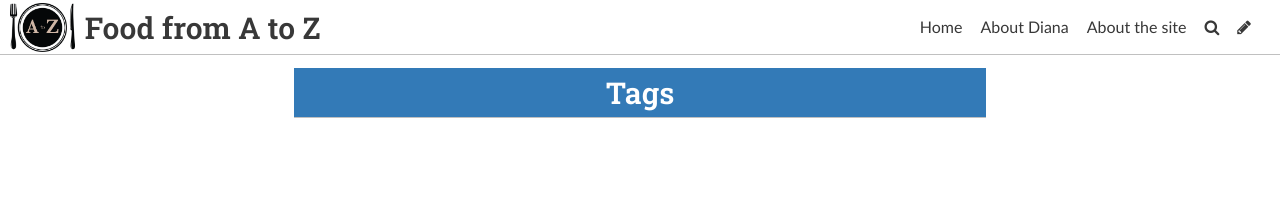
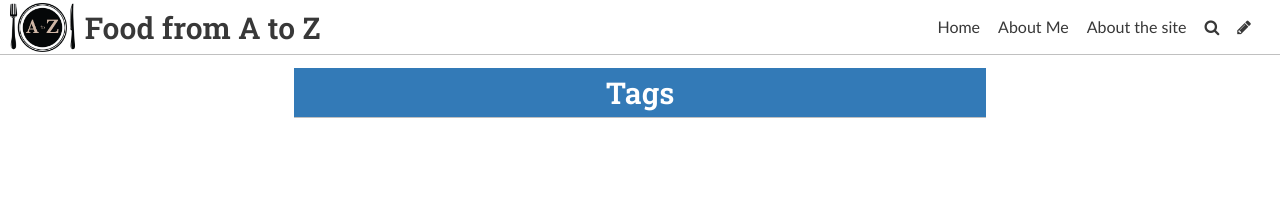
Before and after one commit to DianaMiu/typographymodule, a Jekyll site: the page built from pages/tags.md, in a window 1280 px wide. Shown: the top 211 px of the page. Built offline with Jekyll 4.4.1, drawn with Linux system fonts in a browser that asks for light colours; some web fonts are replaced.

Commit message:
Update Settings “general”

```diff
--- a/_data/settings.yml
+++ b/_data/settings.yml
@@ -14,5 +14,5 @@ gridlayout: false
 fixednavbar: false
 upzoom: true
 items:
-  - name: About Diana
+  - name: About Me
     siteurl: /aboutme/
```
